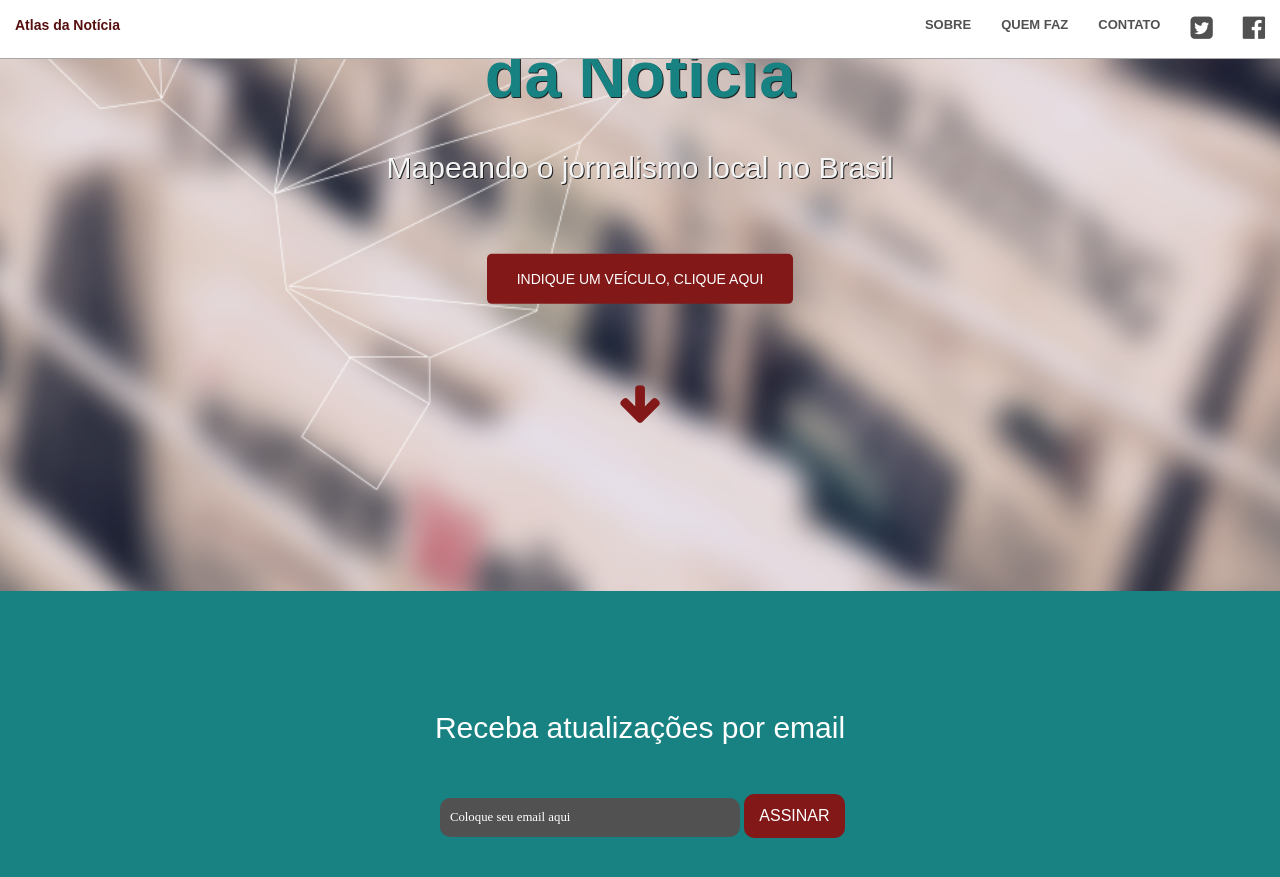
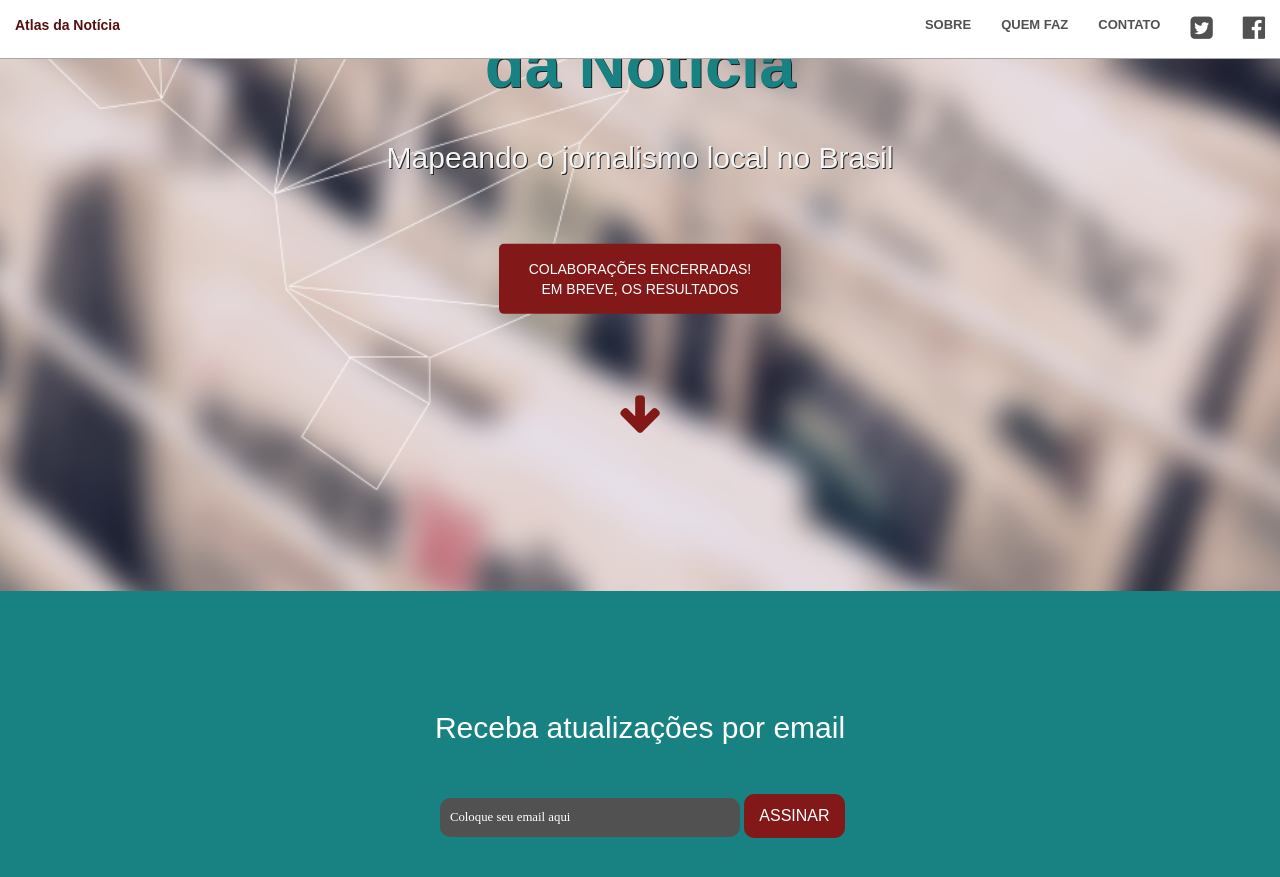
Before and after one commit to voltdatalab/atlas-noticia, a Jekyll site: the page built from index.html, in a window 1280 px wide and 900 px high, scrolled down 309 px. Shown: the top 877 px of the window. Built offline with Jekyll 4.4.1, drawn with Linux system fonts in a browser that asks for light colours; some web fonts are replaced.

```diff
--- a/_includes/header.html
+++ b/_includes/header.html
@@ -7,7 +7,7 @@
             <br />
             <h2> {{ site.description }}</h2>
             <br />
-            <a href="indique.html" class="btn btn-primary btn-xl page-scroll">Indique um veículo, clique aqui</a>
+            <span class="btn btn-primary btn-xl page-scroll">Colaborações encerradas! <br />Em breve, os resultados</span>
             <!--
             <div class="redesdiv">
               <ul class="redes-inicio">
```
Also changed, not shown: 1 other file.
